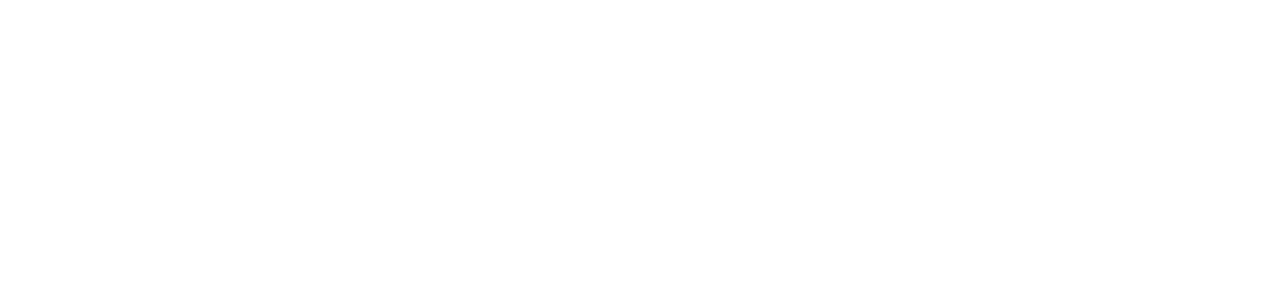
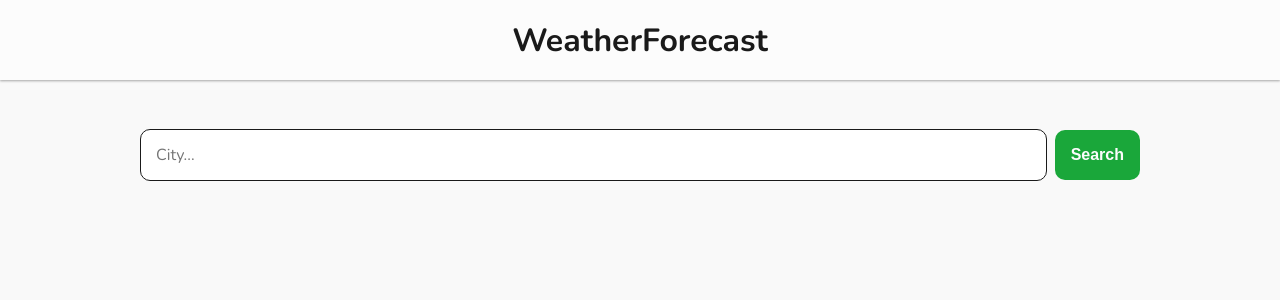
Before and after one commit to maciej-zarzeczny/weather-forecast, a React (Create React App) app: page / in a window 1280 px wide. Shown: the top 300 px of the page. Built offline with nearby package versions, Linux system fonts and the light colour scheme.

Commit message:
Added Navbar, HomePage and SearchBar

```diff
--- /dev/null
+++ b/src/components/App.js
@@ -0,0 +1,16 @@
+import React from "react";
+
+import { Theme } from "../styles/Theme";
+import { Navbar } from "./Navbar";
+import { HomePage } from "./pages/HomePage";
+
+export const App = () => {
+  return (
+    <Theme>
+      <div>
+        <Navbar />
+        <HomePage />
+      </div>
+    </Theme>
+  );
+};
--- /dev/null
+++ b/src/components/Navbar.js
@@ -0,0 +1,28 @@
+import React from "react";
+import styled from "styled-components";
+import { Container } from "../styles/globalStyles";
+
+const NavWrapper = styled.nav`
+  width: 100%;
+  height: 80px;
+  background-color: ${(props) => props.theme.colors.light};
+  display: flex;
+  align-items: center;
+  box-shadow: 0 1px 3px rgba(0, 0, 0, 0.12), 0 1px 2px rgba(0, 0, 0, 0.24);
+`;
+
+const Logo = styled.h1`
+  font-weight: bold;
+  font-size: ${(props) => props.theme.fontSizes.large};
+  color: ${(props) => props.theme.colors.dark};
+`;
+
+export const Navbar = () => {
+  return (
+    <NavWrapper>
+      <Container>
+        <Logo>WeatherForecast</Logo>
+      </Container>
+    </NavWrapper>
+  );
+};
--- /dev/null
+++ b/src/components/SearchBar.js
@@ -0,0 +1,48 @@
+import React from "react";
+import styled from "styled-components";
+
+const SearchContainer = styled.section`
+  display: flex;
+  align-items: center;
+  width: 100%;
+  height: 50px;
+`;
+
+const SearchInput = styled.input`
+  width: 100%;
+  height: 100%;
+  padding: 0 15px;
+  border-radius: 10px;
+  border: 1px solid ${(props) => props.theme.colors.dark};
+  font-size: ${(props) => props.theme.fontSizes.small};
+  outline: none;
+  font-family: "Nunito";
+`;
+
+const SearchButton = styled.button`
+  padding: 0 1rem;
+  height: 100%;
+  margin-left: 0.5rem;
+  color: ${(props) => props.theme.colors.light};
+  background-color: ${(props) => props.theme.colors.accent};
+  border: none;
+  outline: none;
+  border-radius: 10px;
+  font-weight: bold;
+  font-size: ${(props) => props.theme.fontSizes.small};
+  cursor: pointer;
+  transition: all 0.3s ease-in-out;
+
+  &:hover {
+    opacity: 0.8;
+  }
+`;
+
+export const SearchBar = () => {
+  return (
+    <SearchContainer>
+      <SearchInput type="text" placeholder="City..." />
+      <SearchButton>Search</SearchButton>
+    </SearchContainer>
+  );
+};
--- a/src/components/app/App.js
+++ /dev/null
@@ -1,5 +0,0 @@
-function App() {
-  return <div className="App"></div>;
-}
-
-export default App;
--- /dev/null
+++ b/src/components/pages/HomePage.js
@@ -0,0 +1,19 @@
+import React from "react";
+import styled from "styled-components";
+
+import { Container } from "../../styles/globalStyles";
+import { SearchBar } from "../SearchBar";
+
+const PageContent = styled.section`
+  margin: 50px 0;
+`;
+
+export const HomePage = () => {
+  return (
+    <Container>
+      <PageContent>
+        <SearchBar />
+      </PageContent>
+    </Container>
+  );
+};
--- a/src/index.css
+++ /dev/null
@@ -1,7 +0,0 @@
-body {
-  margin: 0;
-  padding: 0;
-  font-family: "Nunito", sans-serif;
-  -webkit-font-smoothing: antialiased;
-  -moz-osx-font-smoothing: grayscale;
-}
--- a/src/index.js
+++ b/src/index.js
@@ -1,7 +1,6 @@
 import React from "react";
 import ReactDOM from "react-dom";
-import "./index.css";
-import App from "./components/app/App";
+import { App } from "./components/App";
 import reportWebVitals from "./reportWebVitals";
 
 ReactDOM.render(
--- /dev/null
+++ b/src/styles/Theme.js
@@ -0,0 +1,28 @@
+import React from "react";
+import { ThemeProvider } from "styled-components";
+import { GlobalStyle } from "./globalStyles";
+
+const theme = {
+  colors: {
+    dark: "#1a1a1a",
+    light: "#fcfcfc",
+    accent: "#1AA73A",
+    lightGray: "#F9F9F9",
+  },
+  fontSizes: {
+    small: "1rem",
+    medium: "1.5rem",
+    large: "2rem",
+  },
+};
+
+export const Theme = ({ children }) => {
+  return (
+    <ThemeProvider theme={theme}>
+      <>
+        <GlobalStyle />
+        {children}
+      </>
+    </ThemeProvider>
+  );
+};
--- /dev/null
+++ b/src/styles/globalStyles.js
@@ -0,0 +1,19 @@
+import { createGlobalStyle } from "styled-components";
+import styled from "styled-components";
+
+export const GlobalStyle = createGlobalStyle`
+    body {
+        margin: 0;
+        padding: 0;
+        font-family: "Nunito", sans-serif;
+        -webkit-font-smoothing: antialiased;
+        -moz-osx-font-smoothing: grayscale;
+        background-color: ${(props) => props.theme.colors.lightGray}
+    }
+`;
+
+export const Container = styled.div`
+  max-width: 1000px;
+  margin: 0 auto;
+  padding: 0 20px;
+`;
```
Also changed, not shown: 1 other file (tests, documents, lock files or other folders).
